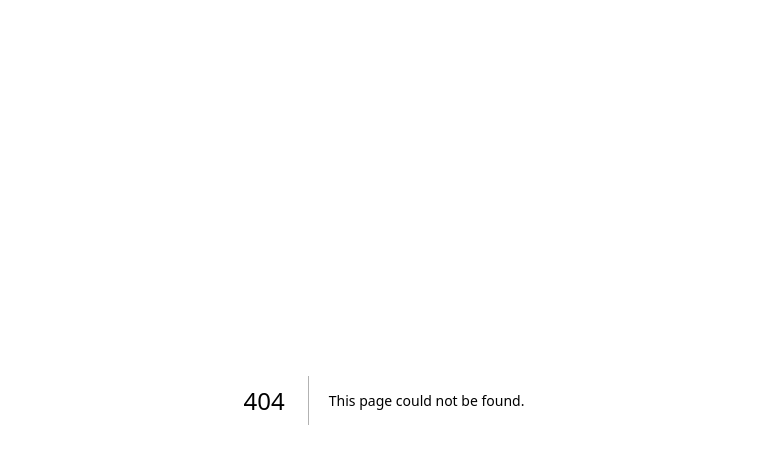
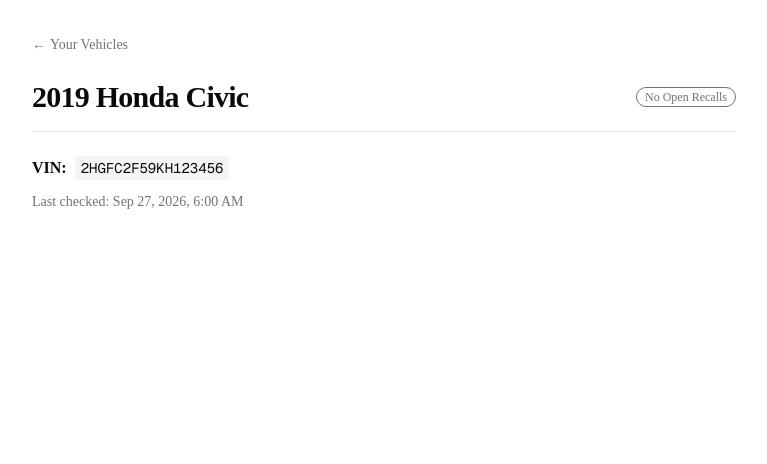
Before and after one commit to civdiv-devs/Recallr, a Next.js app: page /vehicles/1 in a window 1280 px wide. Before the commit this address had no page. Shown: the top 464 px of the page, without its empty margins (256-1023 px from the left). Built offline with nearby package versions, Linux system fonts and the light colour scheme.

Commit message:
feat: add vehicle detail page header

```diff
--- a/src/app/dashboard/page.tsx
+++ b/src/app/dashboard/page.tsx
@@ -4,9 +4,9 @@
 
 export default function DashboardPage() {
     return (
-        <div className="p-8 space-y-6">
+        <div className="mx-auto w-full max-w-3xl space-y-6 p-4 md:p-8">
             <div className="flex items-center justify-between">
-                <h1 className="text-2x1 font-bold">Your Vehicles</h1>
+                <h1 className="text-2xl font-bold tracking-tight md:text-3xl">Your Vehicles</h1>
             </div>
 
             <div className="space-y-3">
--- /dev/null
+++ b/src/app/vehicles/[id]/page.tsx
@@ -0,0 +1,69 @@
+import Link from "next/link";
+import { notFound } from "next/navigation";
+import { getVehicle } from "@/lib/mock-data";
+import { StatusBadge } from "@/components/status-badge";
+
+export default async function VehicleDetailPage({
+  params,
+}: {
+  params: Promise<{ id: string }>;
+}) {
+  const { id } = await params;
+  const vehicle = getVehicle(id);
+  if (!vehicle) {
+    notFound();
+  }
+
+  const lastChecked = new Date(vehicle.lastChecked).toLocaleString("en-US", {
+    dateStyle: "medium",
+    timeStyle: "short",
+  });
+
+  return (
+    <div className="mx-auto w-full max-w-3xl space-y-6 p-4 md:p-8">
+      {/* Back link */}
+      <Link
+        href="/dashboard"
+        className="inline-flex items-center gap-1 rounded-sm text-sm font-medium text-muted-foreground transition-colors hover:text-foreground focus-visible:outline-none focus-visible:ring-2 focus-visible:ring-ring"
+      >
+        <span aria-hidden="true">←</span>
+        <span>Your Vehicles</span>
+      </Link>
+
+      {/* Header */}
+      <div className="flex items-center justify-between gap-4 border-b pb-4">
+        <h1 className="text-2xl font-bold tracking-tight md:text-3xl">
+          {vehicle.year} {vehicle.make} {vehicle.model}
+        </h1>
+        <StatusBadge status={vehicle.status} />
+      </div>
+
+      {/* Details */}
+      <div className="space-y-3 text-base text-muted-foreground">
+        {vehicle.nickname && (
+          <p className="text-foreground">{vehicle.nickname}</p>
+        )}
+
+        <p className="flex items-center gap-2">
+          <span className="font-semibold text-foreground">VIN:</span>
+          {vehicle.verified ? (
+            <span className="rounded bg-muted px-1.5 py-0.5 font-mono text-sm text-foreground">
+              {vehicle.vin}
+            </span>
+          ) : (
+            <span>Manually entered</span>
+          )}
+        </p>
+
+        {!vehicle.verified && (
+          <p className="max-w-xl rounded-md border bg-muted p-3 text-sm">
+            Recalls are matched by year, make, and model, so some may not
+            apply to your exact vehicle. Add the VIN for exact matching.
+          </p>
+        )}
+
+        <p className="text-sm">Last checked: {lastChecked}</p>
+      </div>
+    </div>
+  );
+}
```
